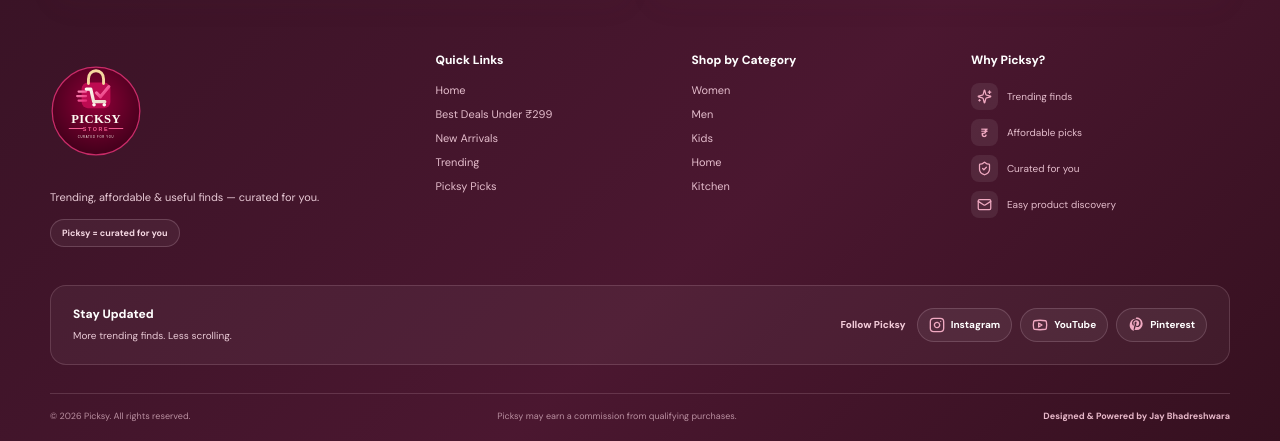
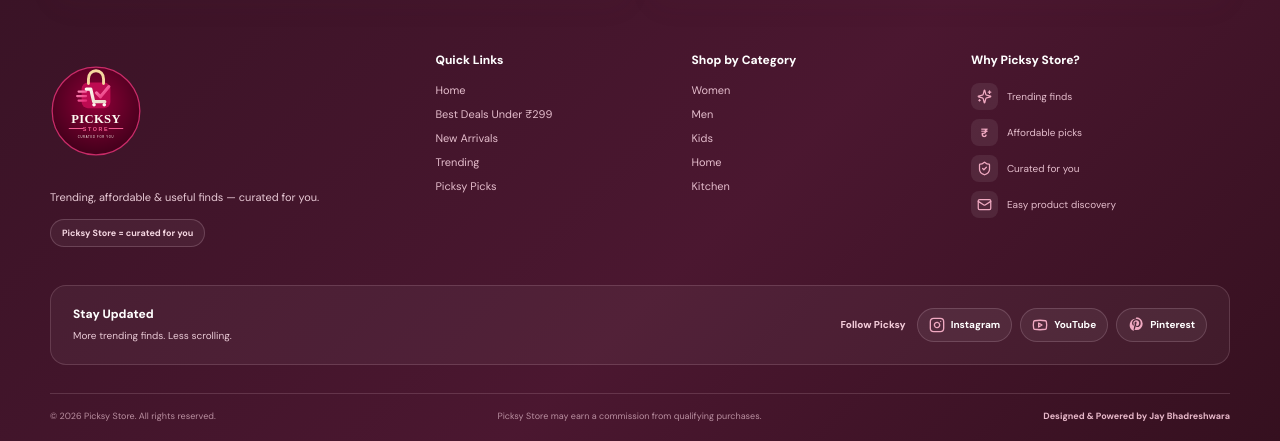
Before and after one commit to thepicksystore/Picksy-Store, a React (Vite) app: page / in a window 1280 px wide. Shown: the part 1441-1882 px from the top of the page. Built offline with nearby package versions, Linux system fonts and the light colour scheme; no server answers; the database is empty.

Commit message:
Use Picksy Store branding consistently

```diff
--- a/src/pages/Home.tsx
+++ b/src/pages/Home.tsx
@@ -648,7 +648,7 @@ export default function Home() {
             </p>
 
             <div className="footer-brand-line">
-              <span>Picksy = curated for you</span>
+              <span>Picksy Store = curated for you</span>
             </div>
           </div>
 
@@ -673,7 +673,7 @@ export default function Home() {
           </div>
 
           <div>
-            <h4>Why Picksy?</h4>
+            <h4>Why Picksy Store?</h4>
 
             <div className="footer-feature">
               <span><Sparkles size={15} /></span>
@@ -739,8 +739,8 @@ export default function Home() {
         </div>
 
         <div className="container footer-bottom">
-          <span>© 2026 Picksy. All rights reserved.</span>
-          <span>Picksy may earn a commission from qualifying purchases.</span>
+          <span>© 2026 Picksy Store. All rights reserved.</span>
+          <span>Picksy Store may earn a commission from qualifying purchases.</span>
           <span className="footer-credit">Designed &amp; Powered by Jay Bhadreshwara</span>
         </div>
       </footer>
```
